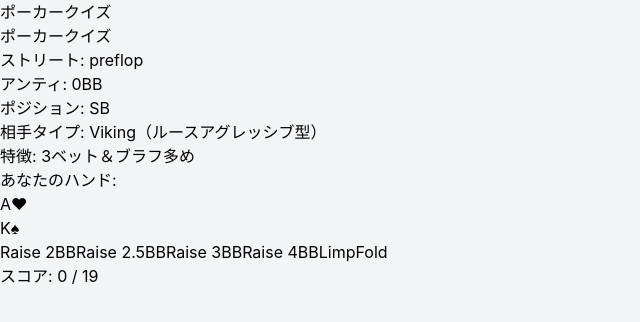
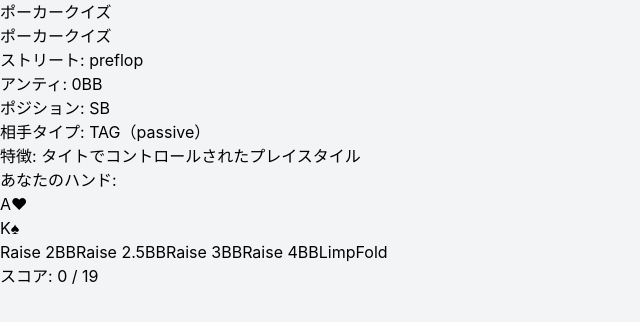
Before and after one commit to Daicheeeeese/poker-headsup-mvp, a Next.js app: page / in a window 1280 px wide. Shown: the top 322 px of the page, without its empty margins (0-640 px from the left). Built offline with nearby package versions, Linux system fonts and the light colour scheme; no server answers.

Commit message:
Add options property to PokerQuestion type

```diff
--- a/src/data/questions.ts
+++ b/src/data/questions.ts
@@ -1,38 +1,22 @@
-import { PokerQuestion, BBStyle, Card, Suit, Rank } from '../types/types';
+import { PokerQuestion, Suit, Rank, BBStyle } from '../types/types';
 
-// BBスタイルの定義
-const bbStyles: Record<string, BBStyle> = {
-  Turtle: {
-    category: 'Turtle',
-    type: 'ニット型',
-    characteristics: 'フォールド多め、3ベット少なめ',
-    strategy: 'ワイドにオープンし、C-betを増やす'
+const bbStyles: BBStyle[] = [
+  {
+    type: 'aggressive',
+    category: 'LAG',
+    characteristics: 'ブラフが多く、アグレッシブなプレイスタイル'
   },
-  Caller: {
-    category: 'Caller',
-    type: 'ルースパッシブ型',
-    characteristics: '何でもコール、3ベット少なめ',
-    strategy: 'バリュー重視、ブラフは少なめ'
+  {
+    type: 'passive',
+    category: 'TAG',
+    characteristics: 'タイトでコントロールされたプレイスタイル'
   },
-  Viking: {
-    category: 'Viking',
-    type: 'ルースアグレッシブ型',
-    characteristics: '3ベット＆ブラフ多め',
-    strategy: '4ベットを適切に使い、ポストフロップで戦う'
-  },
-  Hunter: {
-    category: 'Hunter',
-    type: 'タイトアグレッシブ型',
-    characteristics: 'GTO寄りでバランスが良い',
-    strategy: 'GTOを意識しながら、相手の傾向を分析'
-  },
-  Gambler: {
-    category: 'Gambler',
-    type: 'マニアック型',
-    characteristics: '広範囲のハンドで攻撃的',
-    strategy: 'プレミアムハンドはトラップ戦略、4ベットを活用'
+  {
+    type: 'balanced',
+    category: 'REG',
+    characteristics: 'バランスの取れた標準的なプレイスタイル'
   }
-};
+];
 
 // 基本の問題データを定義（BBスタイル以外の情報）
 const baseQuestions = [
--- a/src/types/types.ts
+++ b/src/types/types.ts
@@ -1,6 +1,6 @@
 export type Suit = 'hearts' | 'diamonds' | 'clubs' | 'spades';
 export type Rank = 'A' | 'K' | 'Q' | 'J' | 'T' | '9' | '8' | '7' | '6' | '5' | '4' | '3' | '2';
-export type BBStyle = 'aggressive' | 'passive' | 'balanced';
+export type BBStyleType = 'aggressive' | 'passive' | 'balanced';
 
 export interface Card {
   suit: Suit;
@@ -10,8 +10,8 @@ export interface Card {
 export type BBCategory = 'Turtle' | 'Caller' | 'Viking' | 'Hunter' | 'Gambler';
 
 export interface BBStyle {
+  type: BBStyleType;
   category: string;
-  type: string;
   characteristics: string;
 }
 
@@ -27,4 +27,5 @@ export interface PokerQuestion {
   };
   correctAnswer: string;
   bbStyles: BBStyle[];
+  options: string[];
 }
```
